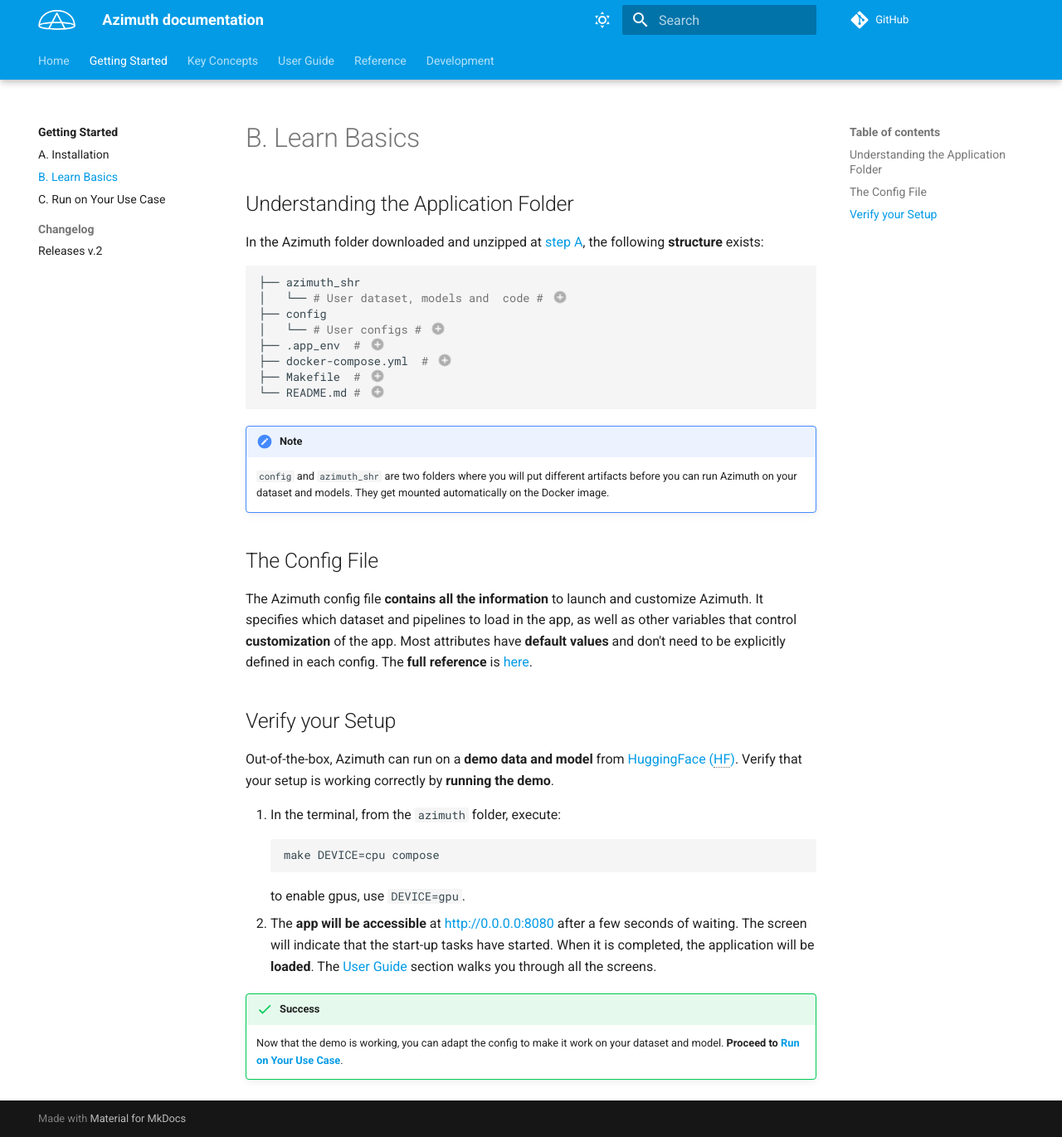
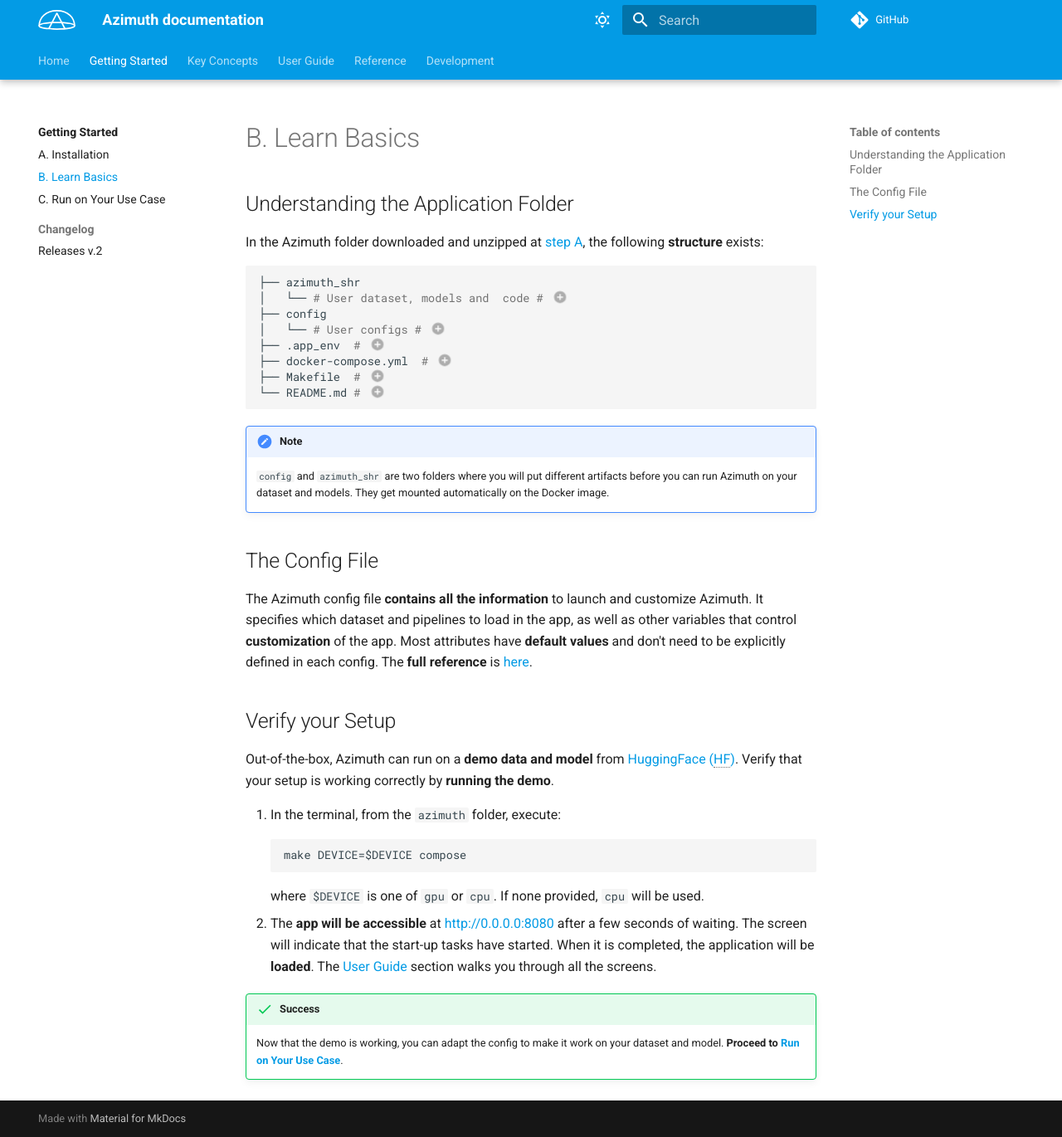
Before and after one commit to ServiceNow/azimuth, an MkDocs documentation site: the page built from docs/docs/getting-started/b-basics.md, in a window 1280 px wide and 1370 px high. Shown: the whole window at 83% size. Built offline with MkDocs 1.6.1 and Material for MkDocs 9.7.7, drawn with Linux system fonts in a browser that asks for light colours; comment, search, counter and statistics services are not loaded.

Commit message:
Change according to review

````diff
--- a/docs/docs/getting-started/b-basics.md
+++ b/docs/docs/getting-started/b-basics.md
@@ -43,9 +43,9 @@ from [HuggingFace (HF)](http://www.huggingface.co). Verify that your setup is wo
 
 1. In the terminal, from the `azimuth` folder, execute:
     ```
-    make DEVICE=cpu compose
+    make DEVICE=$DEVICE compose
     ```
-    to enable gpus, use `DEVICE=gpu`.
+    where `$DEVICE` is one of `gpu` or `cpu`. If none provided, `cpu` will be used.
 2. The **app will be accessible** at [http://0.0.0.0:8080](http://0.0.0.0:8080) after a few seconds
    of waiting. The screen will indicate that the start-up tasks have started. When it is completed,
    the application will be **loaded**. The [User Guide](../user-guide/index.md) section walks you
--- a/docs/docs/getting-started/c-run.md
+++ b/docs/docs/getting-started/c-run.md
@@ -81,9 +81,8 @@ available in `azimuth/config/hf_example/conf.json` (also shown below).
     * If you do not specify any `CFG_PATH`, i.e `make compose`, the default demo will launch.
 3. Execute the following **command**:
     ```
-    make DEVICE=cpu compose
+    make compose
     ```
-   to enable gpus, use `DEVICE=gpu`.
 4. The **app will be accessible** at `http://0.0.0.0:8080` after a few seconds of waiting. The
    start-up tasks will start.
 
````
